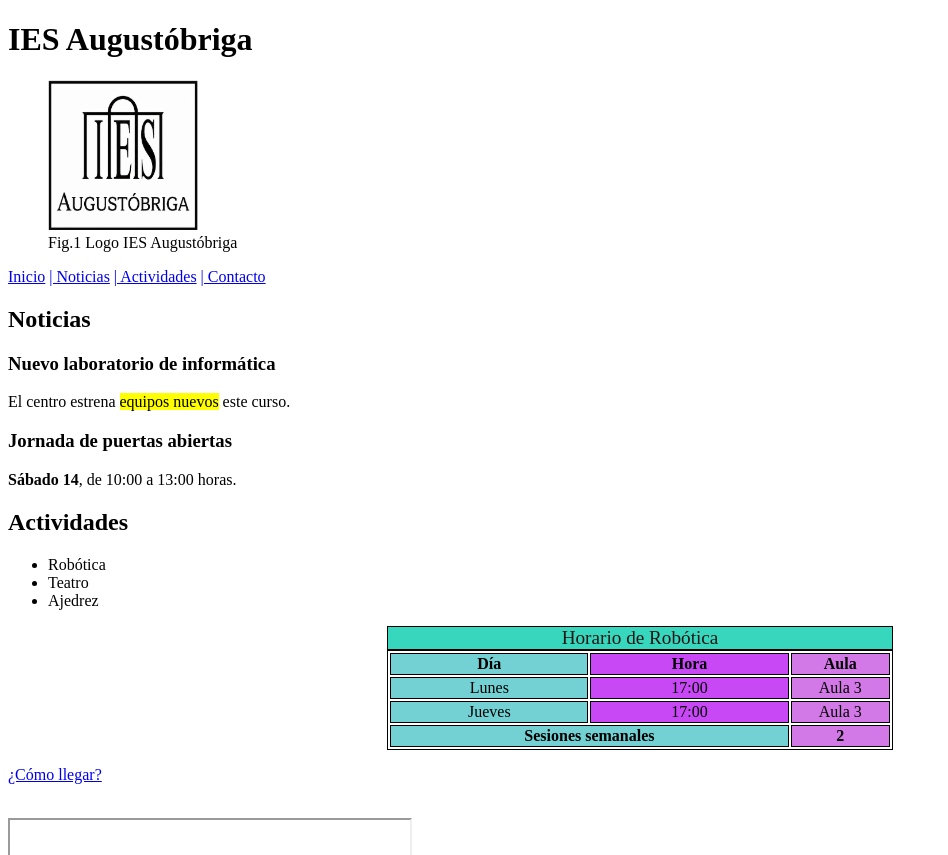
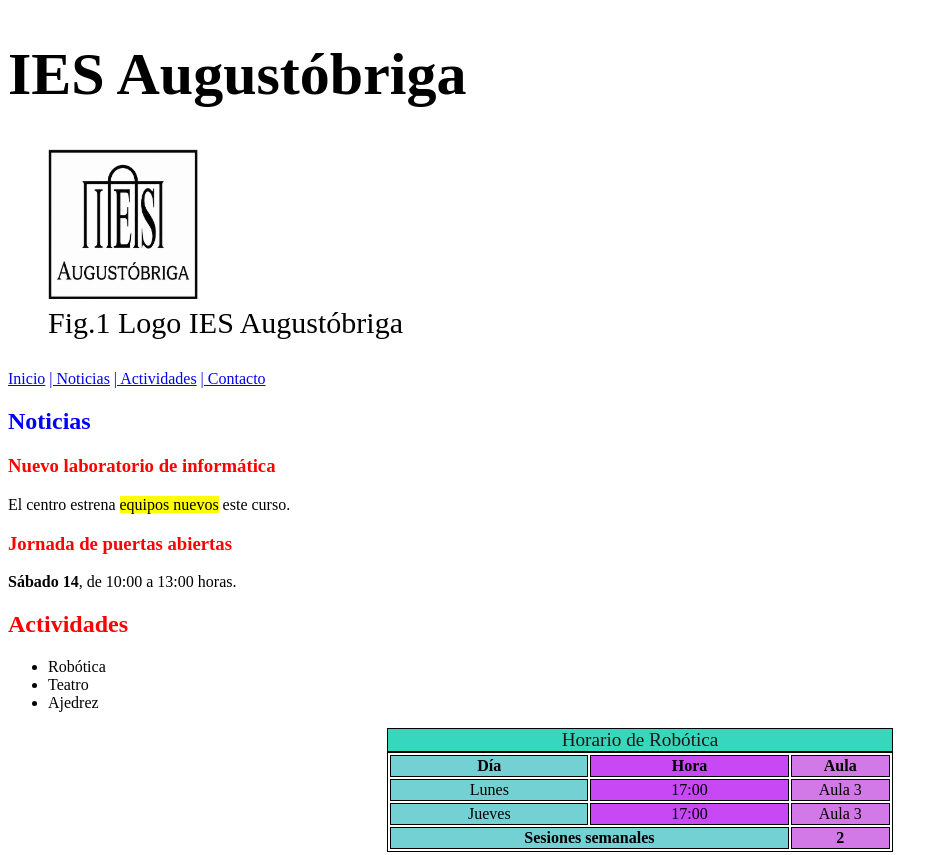
Before and after one commit to mgarridov02/EJERCICIOS-LLMM, a plain HTML site: page index.html in a window 1280 px wide. Shown: the top 855 px of the page, without its empty margins (0-948 px from the left). Drawn offline with Linux system fonts and the light colour scheme.

Commit message:
16-11-26

```diff
--- a/css/estilos.css
+++ b/css/estilos.css
@@ -1,3 +1,15 @@
+header {
+    font-size: 30px;
+}
+h2,h3{
+    color: red;
+}
+#noticias h2{
+    color: blue;
+}
+
+
+
 #tabla, th, td{
     border: 1px solid rgb(0, 0, 0);
     text-align: center;
```
